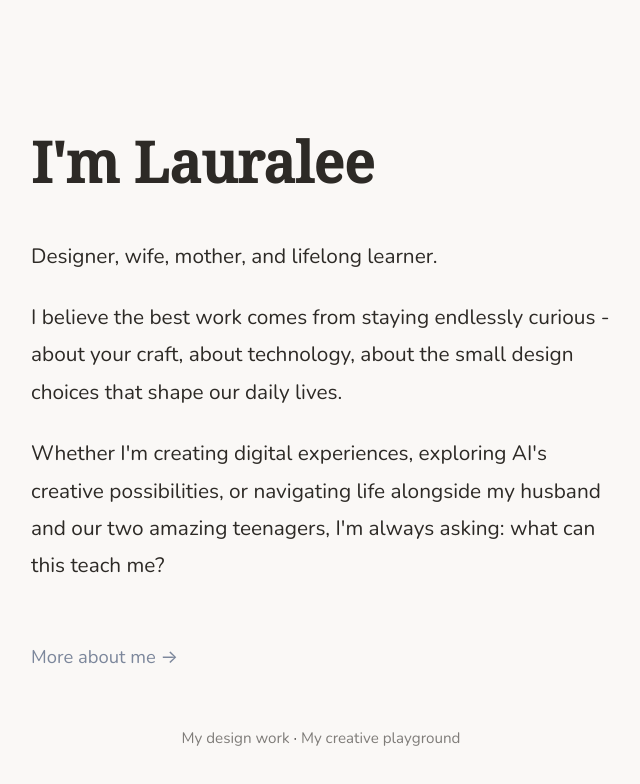
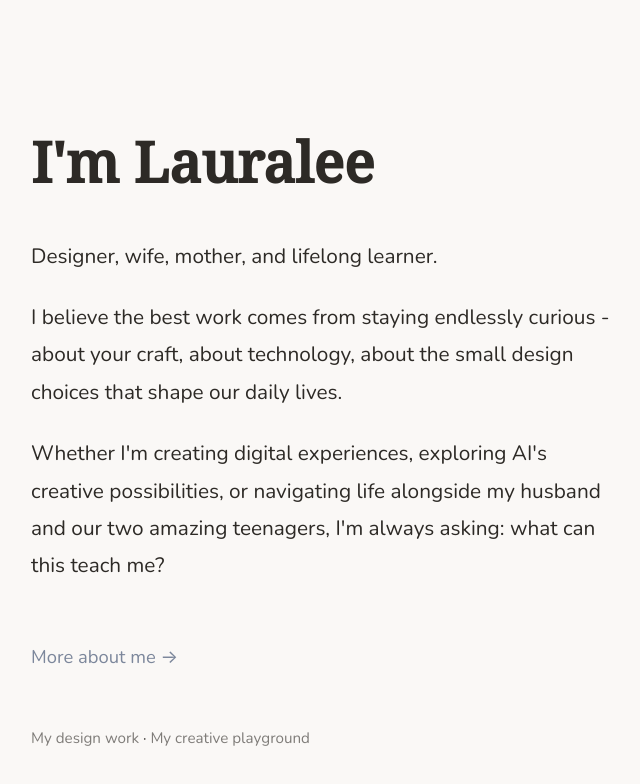
Before and after one commit to flores8/lauralee2025, a Next.js app: page / in a window 1280 px wide. Shown: the top 784 px of the page, without its empty margins (319-959 px from the left). Built offline with nearby package versions, Linux system fonts and the light colour scheme.

Commit message:
update footer

```diff
--- a/app/components/InteractiveFooter.js
+++ b/app/components/InteractiveFooter.js
@@ -39,9 +39,11 @@ export default function InteractiveFooter() {
 
   return (
     <footer className={isVisible ? 'visible' : ''}>
-      <a href="https://lauralee.design" target="_blank" rel="noopener noreferrer">My design work</a>
-      {' · '}
-      <a href="https://lauralee.space" target="_blank" rel="noopener noreferrer">My creative playground</a>
+      <div className="footer-links">
+        <a href="https://lauralee.design" target="_blank" rel="noopener noreferrer">My design work</a>
+        {' · '}
+        <a href="https://lauralee.space" target="_blank" rel="noopener noreferrer">My creative playground</a>
+      </div>
     </footer>
   )
 }
--- a/app/globals.css
+++ b/app/globals.css
@@ -99,21 +99,24 @@ main {
 footer {
   position: fixed;
   bottom: 0;
-  left: 0;
-  right: 0;
-  text-align: center;
+  left: 50%;
+  transform: translateX(-50%) translateY(10px);
+  width: 100%;
+  max-width: 580px;
+  display: flex;
+  justify-content: space-between;
+  align-items: center;
   padding: 3rem 0;
   font-family: 'Nunito', sans-serif;
   font-size: 0.95rem;
   opacity: 0;
-  transform: translateY(10px);
   transition: opacity 0.3s ease, transform 0.3s ease;
   pointer-events: none;
 }
 
 footer.visible {
   opacity: 1;
-  transform: translateY(0);
+  transform: translateX(-50%) translateY(0);
   pointer-events: auto;
 }
 
@@ -126,6 +129,11 @@ footer a {
 footer a:hover {
   opacity: 1;
   color: #2D2A26;
+}
+
+.footer-copyright {
+  color: #2D2A26;
+  opacity: 0.6;
 }
 
 /* Animations */
@@ -166,4 +174,8 @@ footer a:hover {
   .more-link {
     font-size: 1.1rem;
   }
+
+  footer {
+    padding: 3rem 1.5rem;
+  }
 }
```
